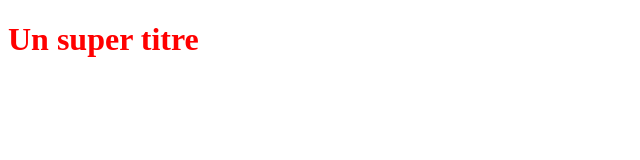
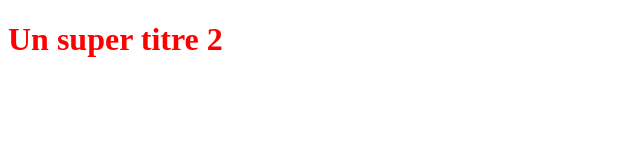
Before and after one commit to mathieu-vdt/intro-git, a plain HTML site: page index.html in a window 1280 px wide. Shown: the full height of the page, 0-640 px from the left. Drawn offline with Linux system fonts and the light colour scheme.

Commit message:
Modification du titre H1

```diff
--- a/index.html
+++ b/index.html
@@ -7,7 +7,7 @@
 </head>
 
 <body>
-    <h1>Un super titre</h1>
+    <h1>Un super titre 2</h1>
 </body>
 
 </html>
```
